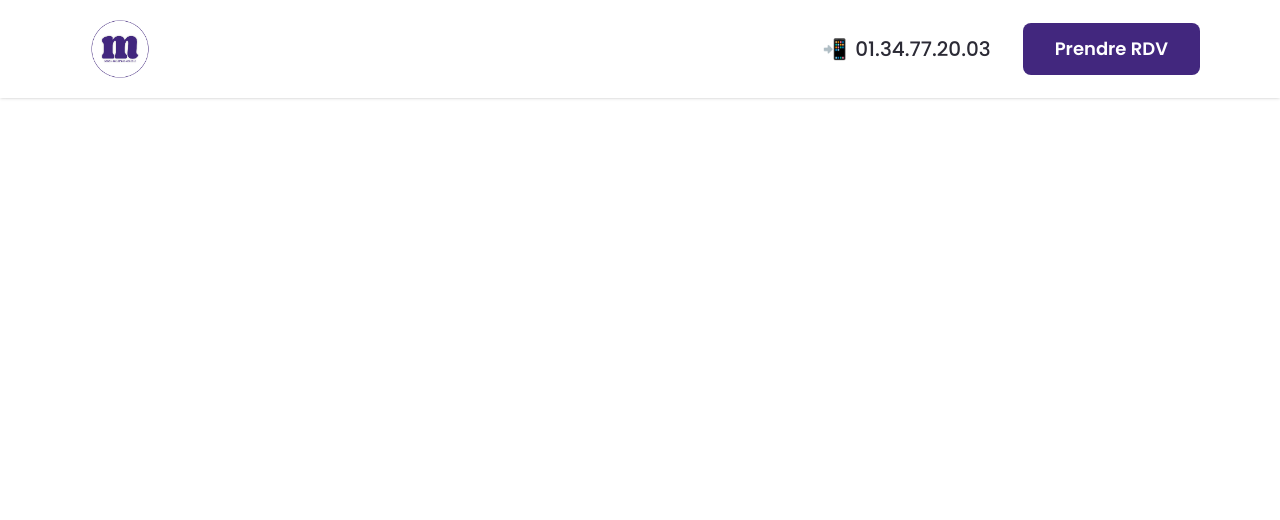
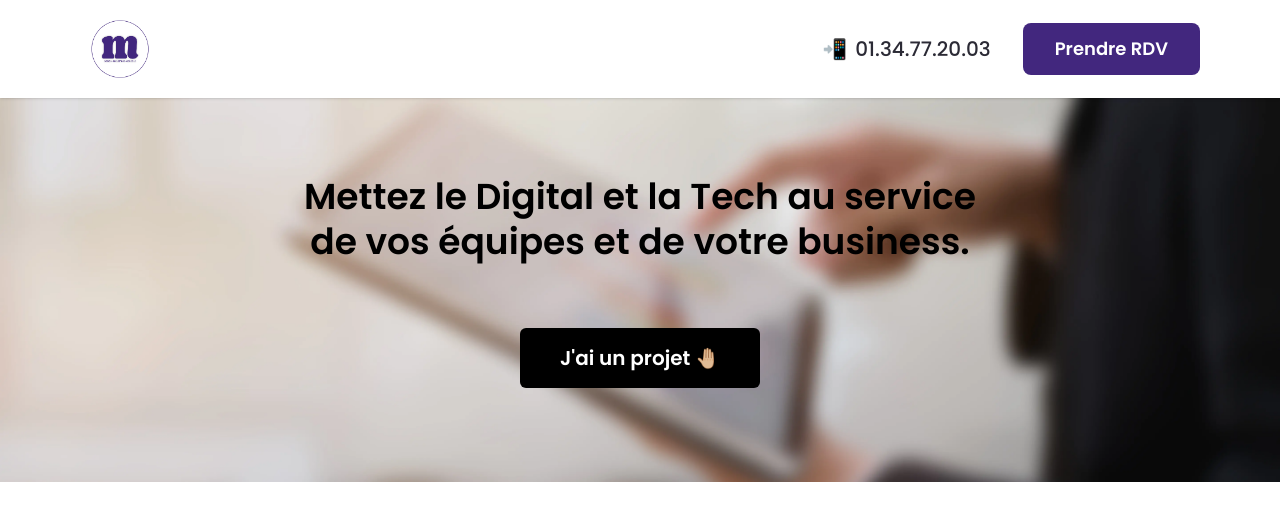
Before and after one commit to ThibaultG94/marketing-box-web-showcase, a React (Vite) app: page / in a window 1280 px wide. Shown: the top 520 px of the page. Built offline with nearby package versions, Linux system fonts and the light colour scheme.

Commit message:
Addition of a Hero section with an animated action button and French teaser text

```diff
--- a/src/components/sections/Hero.jsx
+++ b/src/components/sections/Hero.jsx
@@ -1,7 +1,57 @@
-import React from "react";
+import { motion } from "framer-motion";
+
+const ActionButton = ({ href, children }) => (
+  <motion.a
+    href={href}
+    target="_blank"
+    rel="noopener noreferrer"
+    className="inline-flex items-center justify-center bg-black text-white px-10 py-4 rounded-md text-xl font-semibold hover:opacity-90"
+    whileHover={{ scale: 1.02 }}
+    whileTap={{ scale: 0.98 }}
+  >
+    {children}
+  </motion.a>
+);
 
 const Hero = () => {
-  return <div></div>;
+  return (
+    <section className="relative h-[482px] pt-20">
+      <div
+        className="absolute inset-0 overflow-hidden"
+        style={{
+          background:
+            'url("/src/assets/hero-bg.webp") center 30% / cover no-repeat',
+        }}
+      ></div>
+
+      <div className="relative h-full z-10">
+        <div className="container mx-auto px-4 h-full flex items-center justify-center">
+          <div className="text-center max-w-4xl">
+            <motion.h1
+              className="text-4xl font-extrabold mb-16 leading-tight"
+              initial={{ opacity: 0, y: 20 }}
+              animate={{ opacity: 1, y: 0 }}
+              transition={{ delay: 0.2 }}
+            >
+              Mettez le Digital et la Tech au service
+              <br />
+              de vos équipes et de votre business.
+            </motion.h1>
+
+            <motion.div
+              initial={{ opacity: 0 }}
+              animate={{ opacity: 1 }}
+              transition={{ delay: 0.4 }}
+            >
+              <ActionButton href="https://projet.marketingbox.fr">
+                J'ai un projet 🤚🏼
+              </ActionButton>
+            </motion.div>
+          </div>
+        </div>
+      </div>
+    </section>
+  );
 };
 
 export default Hero;
```
Also changed, not shown: src/assets/hero-bg.webp (added).
